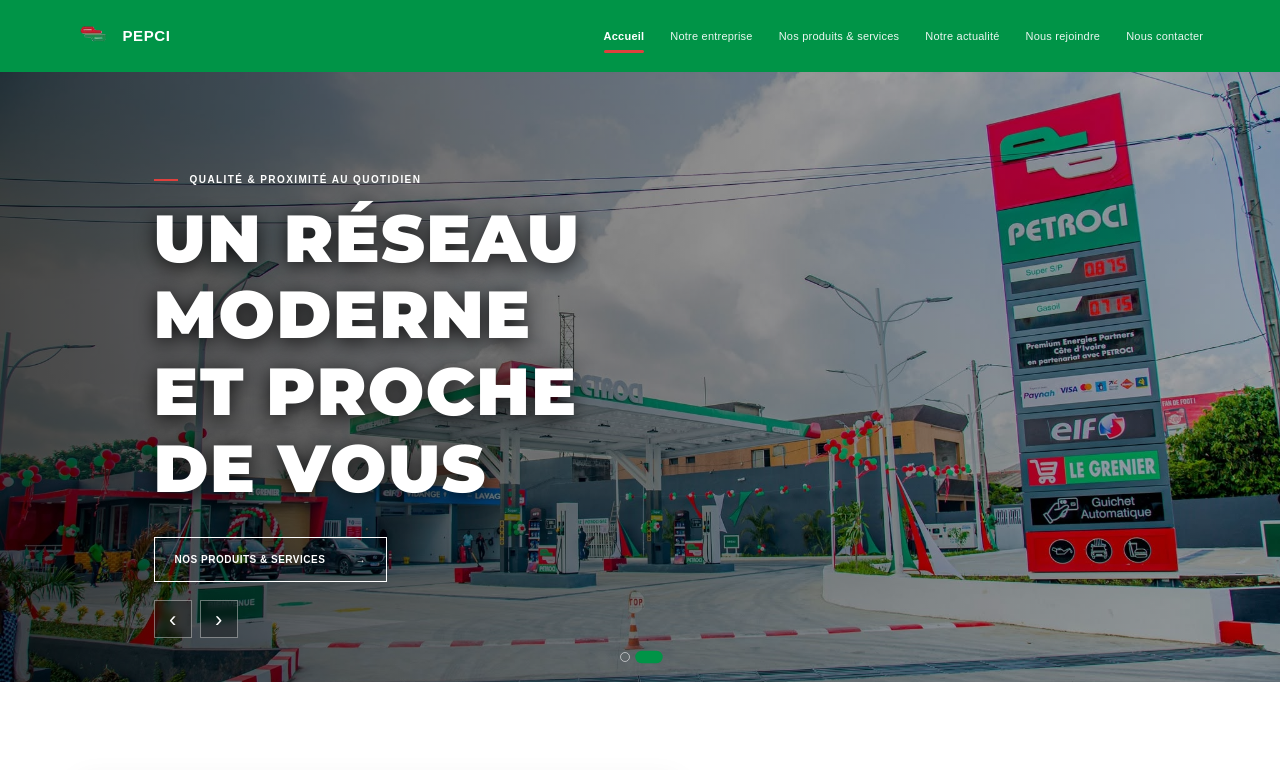
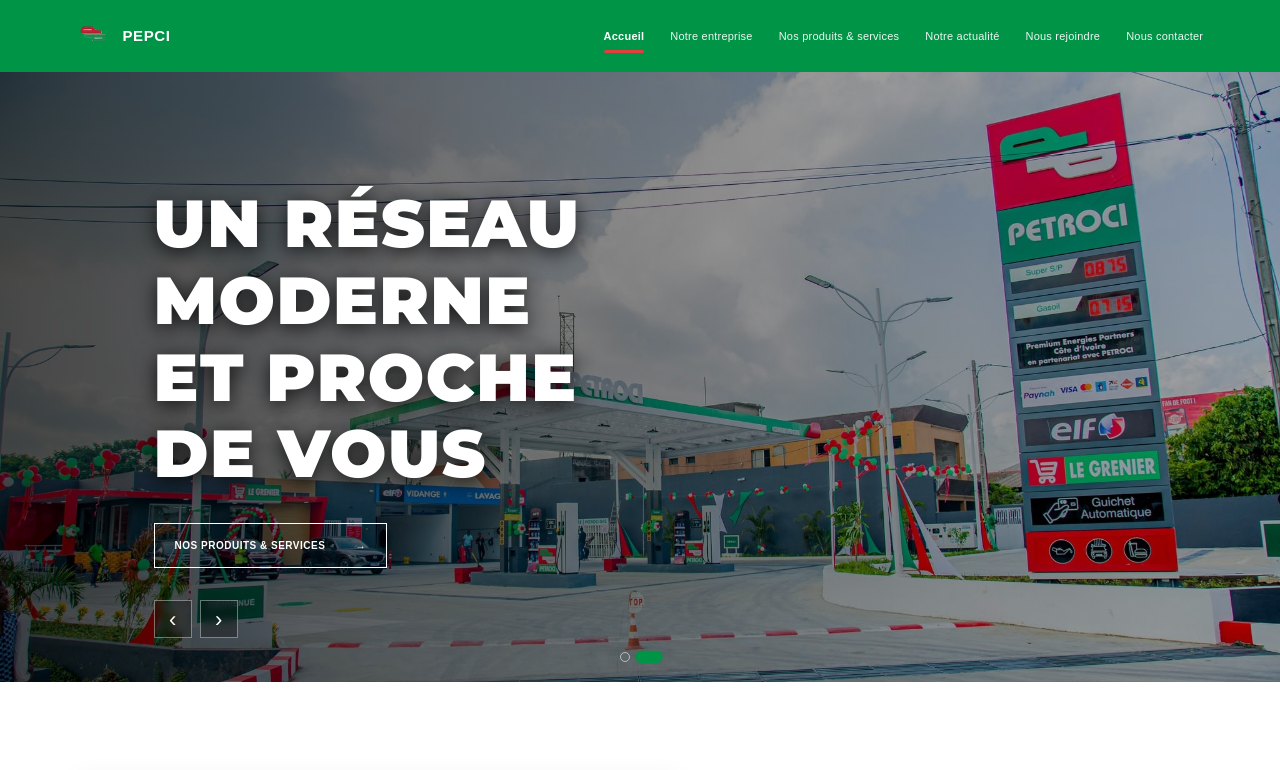
Before and after one commit to odaceconsulting/Site-web-pepci-, a Next.js app: page / in a window 1280 px wide. Shown: the top 770 px of the page. Built offline with nearby package versions, Linux system fonts and the light colour scheme.

Commit message:
Suppression du sous-titre eyebrow dans le Hero

```diff
--- a/app/page.tsx
+++ b/app/page.tsx
@@ -246,9 +246,6 @@ export default function Page() {
         }}
       >
         <div className="hero-copy">
-          <p className="eyebrow light" style={{ color: '#fff', marginBottom: '14px' }}>
-            {heroSlides[currentSlide].badge}
-          </p>
           <h1>{heroSlides[currentSlide].title}</h1>
           <a
             className="outline-button"
```
